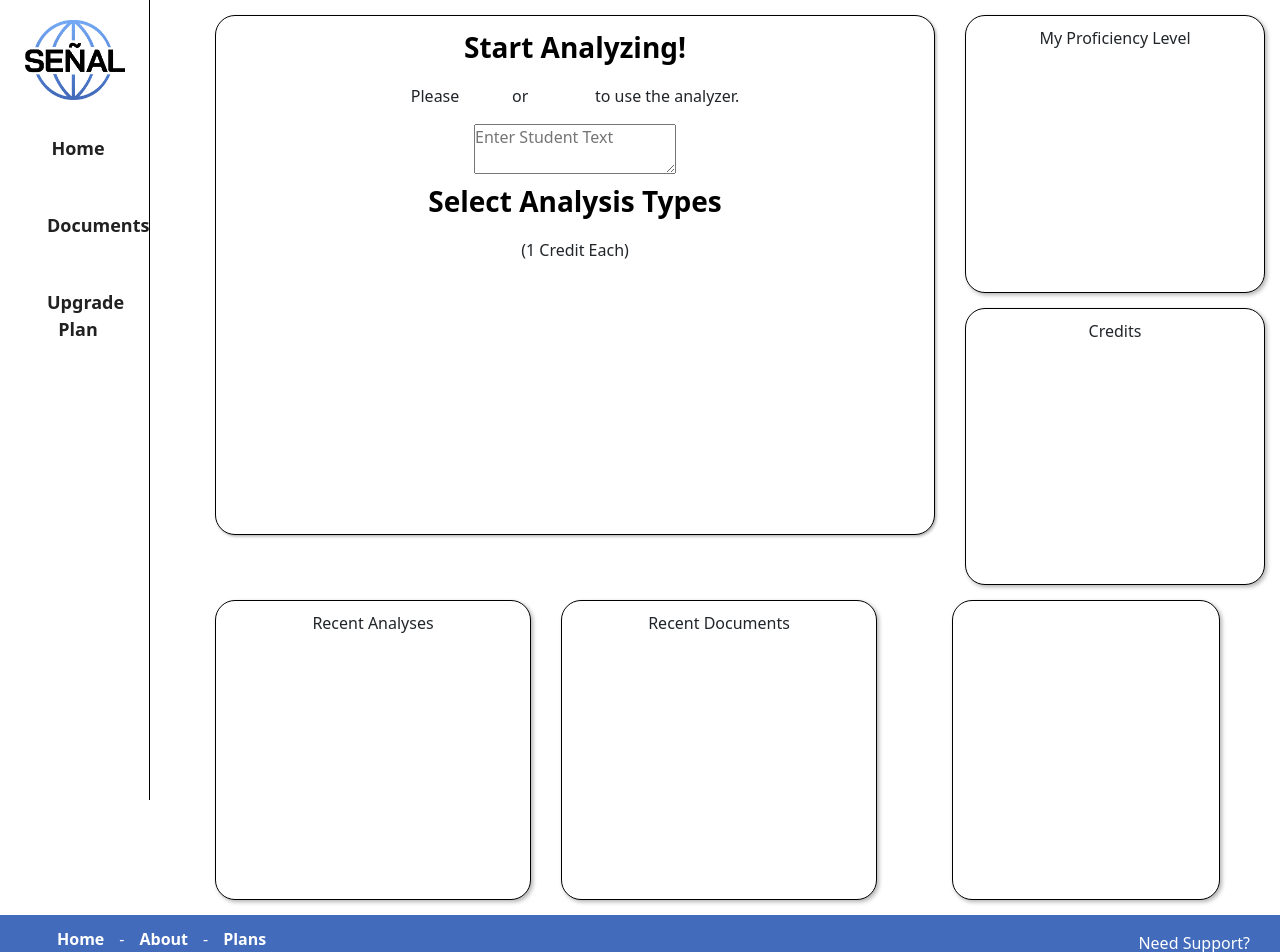
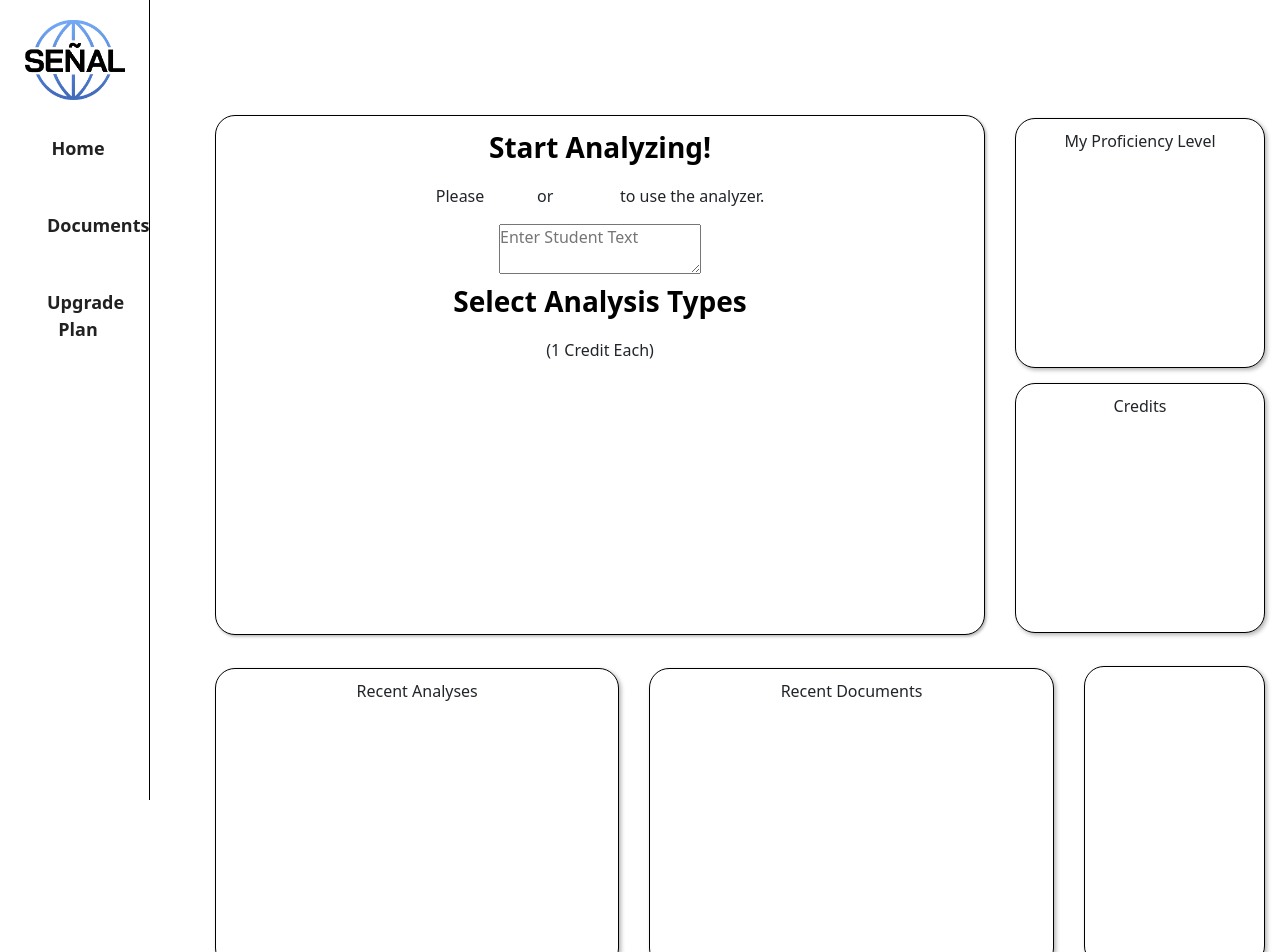
Before and after one commit to ATgzh/senaldesign, a React (Create React App) app: page / in a window 1280 px wide. Shown: the top 952 px of the page. Built offline with nearby package versions, Linux system fonts and the light colour scheme.

Commit message:
Logged in home screen pretty much done

```diff
--- a/src/Pages-Components/Home.tsx
+++ b/src/Pages-Components/Home.tsx
@@ -39,7 +39,7 @@ const App: React.FC = () => {
 
                         </div>
 
-                        <div className='right-section'>
+                        <div className='small-boxes'>
                             <div className='module-small'>
                                 <p>My Proficiency Level</p>
                             </div>
--- a/src/Styles/App.css
+++ b/src/Styles/App.css
@@ -1,9 +1,12 @@
 /* Main container when not logged in*/
 .main-container-loggedin {
   display: flex; /* Use flexbox to align the sections side by side */
+  justify-content: center;
+  align-items: center;
   flex-direction: row;
-  height: 600px; /* Full height of the screen */
+  height: 550px; /* Full height of the screen */
   margin-left: 200px;
+  margin-top: 100px;
 }
 
 .main-container-loggedin-library {
--- a/src/Styles/Home.css
+++ b/src/Styles/Home.css
@@ -84,8 +84,9 @@
 
 
   .Upload{
-
-    width: 1500px;
+    flex-grow: 1;
+    width: 70%;
+    min-width: 200px;
     height: 520px;
     border-radius: 30px;
     margin: 15px;
@@ -98,9 +99,9 @@
   }
 
   .module-small{
-    max-width: 2100px;
-    width: 300px;
-    height: 400px;
+
+    width: 250px;
+    height: 250px;
     border-radius: 30px;
     margin: 15px;
     margin-top: 0px;
@@ -113,8 +114,8 @@
   }
 
   .module-small-long{
-    max-width: 2100px;
-    width: 450px;
+    flex: 3;
+    width: 40%;
     height: 300px;
     border-radius: 30px;
     margin: 15px;
@@ -128,13 +129,13 @@
   }
 
   .module-small-tall{
-    max-width: 2100px;
-    width: 380px;
+    flex: 1.25;
+    width: 40%;
     height: 300px;
     border-radius: 30px;
-    margin: 15px;
-    margin-right: 60px;
-    margin-left: 60px;
+    margin: 18px;
+    margin-right: 15px;
+    margin-left: 15px;
     margin-top: 0px;
     background-color: #ffffff;
     padding: 10px;
@@ -144,7 +145,7 @@
     box-shadow: 2px 2px 4px rgba(0, 0, 0, 0.3);
   }
 
-  .right-section {
+  .small-boxes {
     display: flex;              /* Flex container for the small boxes on the right */
     flex-direction: column;     /* Stack the small boxes vertically */
     justify-content: flex-start;
@@ -154,7 +155,10 @@
 
   .bottom-section {
     display: flex;              /* Flex container for the small boxes on the right */
+    height: 350px;
     flex-direction: row;     /* Stack the small boxes vertically */
+    justify-content: center;
+    align-items: center;
     margin-left: 200px;
     margin-top: 0px;
   }
```
